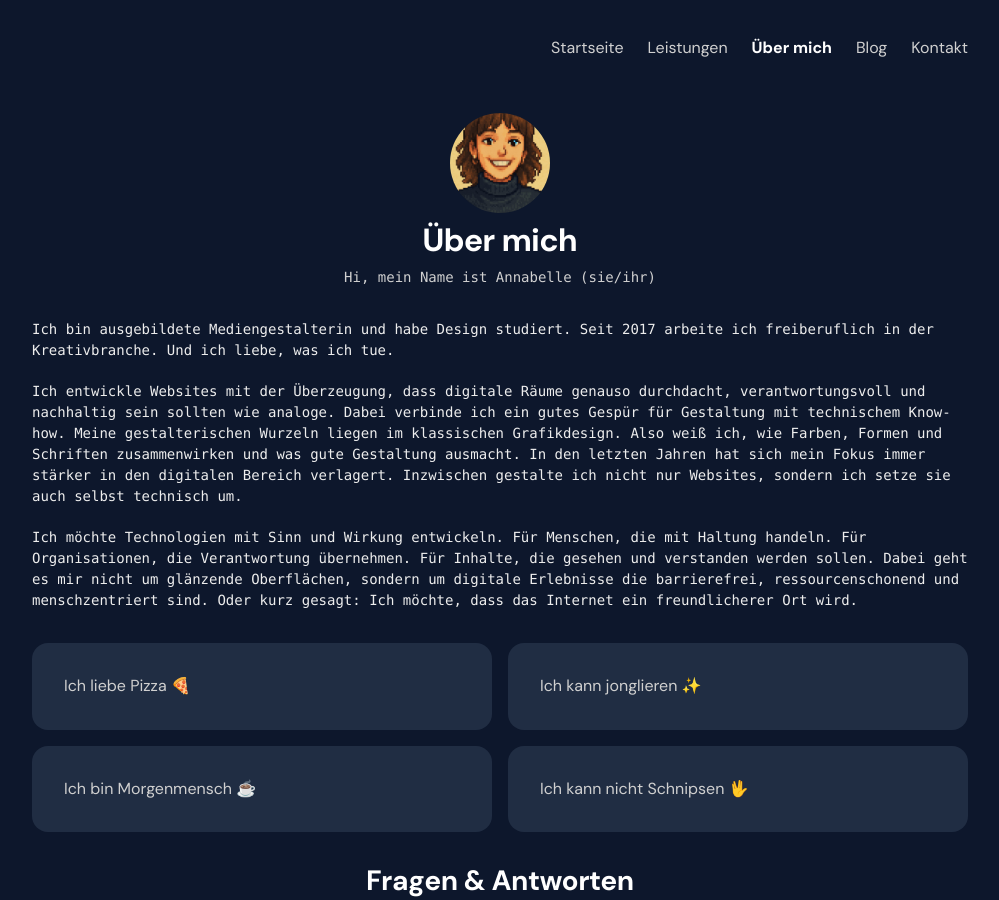
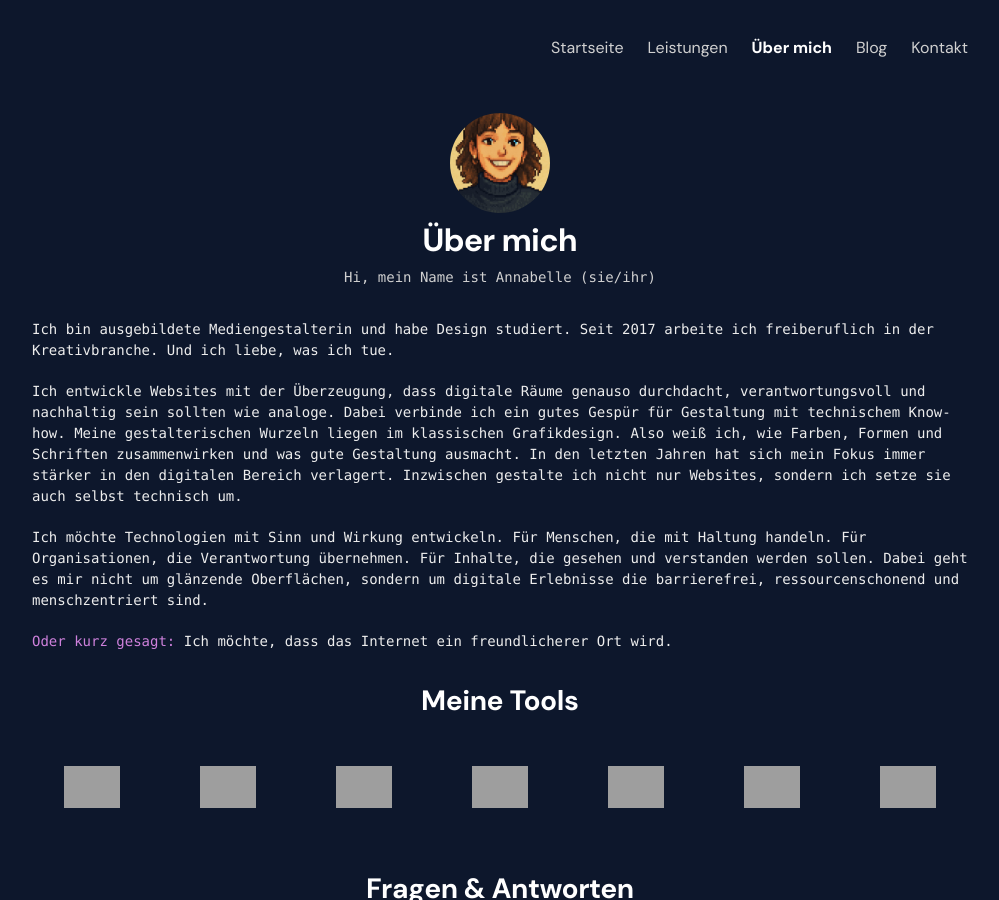
Before and after one commit to enaaacode/annabelle-feiler.github.io, a Jekyll site: the page built from about.html, in a window 1280 px wide and 900 px high. Shown: the whole window, without its empty margins (140-1139 px from the left). Built offline with Jekyll 4.4.1, drawn with Linux system fonts in a browser that asks for light colours; grey boxes are pictures that could not be loaded.

Commit message:
add techstack, remove fun facts

```diff
--- a/about.html
+++ b/about.html
@@ -38,36 +38,32 @@ description: Strukturverliebt, code-affin und überzeugte Verfechterin menschzen
       mit Haltung handeln. Für Organisationen, die Verantwortung übernehmen. Für
       Inhalte, die gesehen und verstanden werden sollen. Dabei geht es mir nicht
       um glänzende Oberflächen, sondern um digitale Erlebnisse die barrierefrei,
-      ressourcenschonend und menschzentriert sind. Oder kurz gesagt: Ich möchte,
-      dass das Internet ein freundlicherer Ort wird.
+      ressourcenschonend und menschzentriert sind.
+    </p>
+    <p>
+      <span>Oder kurz gesagt:</span>
+      Ich möchte, dass das Internet ein freundlicherer Ort wird.
     </p>
   </div>
 
-  <div class="leistungen-grid">
-    <div class="leistungen-grid-box boxradius">
-      <div class="leistungen-grid-text">
-        <p>Ich liebe Pizza 🍕</p>
-      </div>
+  <!-- ====================================================== -->
+  <!-- ===================== Tech Stack ===================== -->
+  <!-- ====================================================== -->
+
+  <section id="techstack">
+    <div class="heading">
+      <h2>Meine Tools</h2>
     </div>
 
-    <div class="leistungen-grid-box boxradius">
-      <div class="leistungen-grid-text">
-        <p>Ich kann jonglieren ✨</p>
+    <div class="techstack-grid">
+      {% for item in site.data.techstack %}
+      <div class="techstack-grid-box">
+        <img src="{{item.logo}}" alt="{{item.title}}" title="{{item.title}}" />
       </div>
+      {% endfor %}
     </div>
+  </section>
 
-    <div class="leistungen-grid-box boxradius">
-      <div class="leistungen-grid-text">
-        <p>Ich bin Morgenmensch ☕️</p>
-      </div>
-    </div>
-
-    <div class="leistungen-grid-box boxradius">
-      <div class="leistungen-grid-text">
-        <p>Ich kann nicht Schnipsen 🖖</p>
-      </div>
-    </div>
-  </div>
   <!-- ========================================================= -->
   <!-- ===================== FAQ AKKORDEON ===================== -->
   <!-- ========================================================= -->
```
